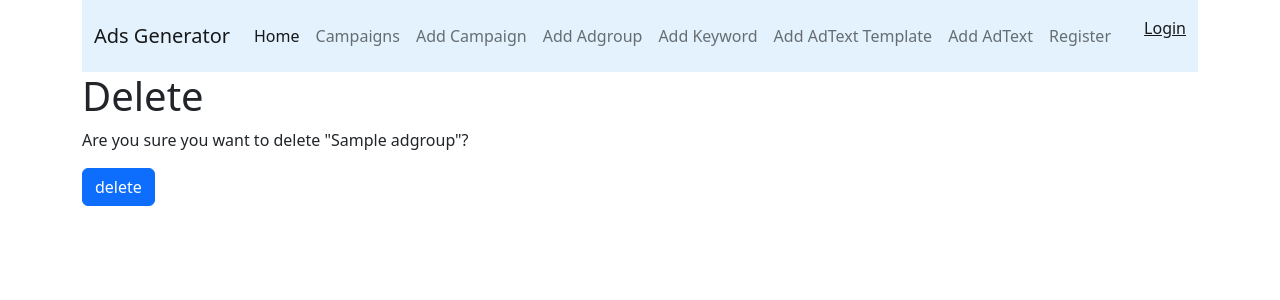
After one commit to kasiabauer/Ads_Generator, a Django app: page /delete_adgroup/1/ in a window 1280 px wide. The commit adds this page. Shown: the top 300 px of the page. Run offline with Django 4.2, Linux system fonts and the light colour scheme; tables that the repository leaves empty hold one stand-in row (values such as "Sample post").

Commit message:
Changed Create Campaign View (urls) Changed Create Adgroup View (urls with campaign_id) Changed Update Adgroup View (urls with campaign_id) Changed AdgroupModelForm Fixed Test for Create Adgroup (add adgroup) Added Campaign, Adgroup Delete Views (with no tests need to add) Added comment to models.py about unique together Create Template for delete views

```diff
--- a/Ads_Generator/forms.py
+++ b/Ads_Generator/forms.py
@@ -36,7 +36,7 @@ class CampaignModelForm(forms.ModelForm):
 class AdgroupModelForm(forms.ModelForm):
     class Meta:
         model = AdGroup
-        fields = '__all__'
+        fields = ['adgroup_name']
 
 
 class AdgroupModelFormUpdate(forms.ModelForm):
--- a/Ads_Generator/models.py
+++ b/Ads_Generator/models.py
@@ -4,7 +4,7 @@ from django.urls import reverse
 
 
 class Campaign(models.Model):
-    campaign_name = models.CharField(max_length=128)
+    campaign_name = models.CharField(max_length=128)  # UNIQUE_TOGETHER (poprzez klasę Meta)
     user = models.ForeignKey(User, on_delete=models.CASCADE)
 
     def __str__(self):
--- a/Ads_Generator/tests.py
+++ b/Ads_Generator/tests.py
@@ -56,17 +56,17 @@ def test_005_add_campaign_post_logged_user(client, users):
 # 1st test for add adgroup view
 @pytest.mark.django_db
 def test_006_add_adgroup_post_logged_user(client, campaigns, users):
-    url = reverse('add_adgroup')
+    campaign = campaigns[0]
+    url = reverse('add_adgroup', args=(campaign.id,))
     user = users[0]
     client.force_login(user)
-    campaign = campaigns[0]
     adgroup_data = {
         'adgroup_name': 'adgroup1',
         'campaign': campaign.id,
     }
     response = client.post(url, adgroup_data)
     assert response.status_code == 302
-    assert response.url == reverse('campaigns')
+    assert response.url == reverse('adgroup_list', args=(campaign.id,))
     AdGroup.objects.get(**adgroup_data)
 
 
--- a/Ads_Generator/urls.py
+++ b/Ads_Generator/urls.py
@@ -27,8 +27,9 @@ urlpatterns = [
     path("campaigns/", views.CampaignsListView.as_view(), name='campaigns'),
     path("campaign/<int:id>/", views.AdgroupsListView.as_view(), name='adgroup_list'),
     path("adgroup/<int:id>/", views.KeywordsAdTextsListView.as_view(), name='keyword_list'),
-    path("add_campaign/", views.CreateCampaignView.as_view(), name='add_campaign'),
-    path("add_adgroup/", views.CreateAdgroupView.as_view(), name='add_adgroup'),
+    path("campaigns/add_campaign/", views.CreateCampaignView.as_view(), name='add_campaign'),
+    path("campaign/<int:campaign_id>/add_adgroup/", views.CreateAdgroupView.as_view(), name='add_adgroup'),
+    # path("add_adgroup/", views.CreateAdgroupView.as_view(), name='add_adgroup'),
     path("add_keyword/", views.CreateKeywordView.as_view(), name='add_keyword'),
     path("add_adtext_template/", views.CreateAdTextTemplateView.as_view(), name='add_adtext_template'),
     path("add_adtext/", views.CreateAdTextView.as_view(), name='add_adtext'),
@@ -37,5 +38,7 @@ urlpatterns = [
     path('update_keyword/<int:pk>/', views.UpdateKeywordView.as_view(), name='update_keyword'),
     path('update_adtext_template/<int:pk>/', views.UpdateAdTextTemplateView.as_view(), name='update_adtext_template'),
     path('update_adtext/<int:pk>/', views.UpdateAdTextView.as_view(), name='update_adtext'),
+    path('delete_campaign/<int:pk>/', views.CampaignDelete.as_view(), name='delete_campaign'),
+    path('delete_adgroup/<int:pk>/', views.AdgroupDelete.as_view(), name='delete_adgroup'),
 
 ]
--- a/Ads_Generator/views.py
+++ b/Ads_Generator/views.py
@@ -1,9 +1,9 @@
 from django.contrib.auth import authenticate, login, logout
 from django.contrib.auth.models import User
 from django.shortcuts import render, redirect
-from django.urls import reverse_lazy
+from django.urls import reverse_lazy, reverse
 from django.views import View
-from django.views.generic import ListView, UpdateView
+from django.views.generic import ListView, UpdateView, DeleteView
 
 from Ads_Generator.forms import UserCreateForm, UserLoginForm, CampaignModelForm, AdgroupModelForm, KeywordModelForm, \
     AdTextTemplateForm, AdTextForm, AdgroupModelFormUpdate, KeywordModelFormUpdate, AdTextTemplateUpdateForm, \
@@ -88,17 +88,27 @@ class UpdateCampaignView(UpdateView):
     success_url = reverse_lazy('campaigns')
 
 
+class CampaignDelete(DeleteView):
+    model = Campaign
+    success_url = reverse_lazy('campaigns')
+    template_name = 'item_confirm_delete.html'
+
+
 class CreateAdgroupView(View):
 
-    def get(self, request):
+    def get(self, request, campaign_id):
         form = AdgroupModelForm
         return render(request, 'form_item.html', {'form': form, 'headline': 'Add AdGroup'})
 
-    def post(self, request):
+    def post(self, request, campaign_id):
         form = AdgroupModelForm(request.POST)
         if form.is_valid():
-            obj = form.save()
-            return redirect('campaigns')
+            obj = form.save(commit=False)
+            campaign = Campaign.objects.get(id=campaign_id)
+            obj.campaign = campaign
+            obj.save()
+            url = reverse('adgroup_list', args=(campaign_id, ))
+            return redirect(url)
         return render(request, 'form_item.html', {'form': form, 'headline': 'Add AdGroup'})
 
 
@@ -106,12 +116,17 @@ class UpdateAdgroupView(UpdateView):
     model = AdGroup
     form_class = AdgroupModelFormUpdate
     template_name = 'form_rename.html'
+    # success_url = reverse_lazy('campaigns')
+
+    def get_success_url(self):
+        success_url = reverse('adgroup_list', args=(self.object.campaign.id, ))
+        return success_url
+
+
+class AdgroupDelete(DeleteView):
+    model = AdGroup
     success_url = reverse_lazy('campaigns')
-
-    # def get_success_url(self):
-    #     campaign = AdGroup.objects.get(pk=self._id)
-    #     success_url = reverse_lazy('adgroup_list', args=campaign.id)
-    #     return success_url
+    template_name = 'item_confirm_delete.html'
 
 
 class CreateKeywordView(View):
--- /dev/null
+++ b/templates/item_confirm_delete.html
@@ -0,0 +1,11 @@
+{% extends 'base.html' %}
+{% block content %}
+    <h1>Delete</h1>
+    <p>Are you sure you want to delete "{{ object }}"?</p>
+    <form method="post">
+            {% csrf_token %}
+            {{ form.as_p}}
+    <input type="submit" value="delete" class="btn btn-primary">
+
+    </form>
+{% endblock %}
--- a/templates/list_view.html
+++ b/templates/list_view.html
@@ -1,7 +1,7 @@
 {% extends 'base.html' %}
 {% block content %}
     <h1>{{ headline }}</h1>
-    <button onclick="location.href='/add_{{ urls }}/'" type="button" class="btn btn-primary">{{ button }}</button>
+    <button onclick="location.href='add_{{ urls }}/'" type="button" class="btn btn-primary">{{ button }}</button>
     <ul class="list-group w-50 mt-4">
     {% for item in object_list %}
         <li class="list-group-item list-group-item-action">
@@ -10,6 +10,7 @@
             {%  for template in adtextstemplate %}
                 <small><a href="/update_adtext_template/{{ template.id }}">template</a></small>
                 {% endfor %}
+            <small><a href="/delete_{{ urls }}/{{ item.id }}/">delete</a></small>
         </li>
     {% endfor %}
     </ul>
```
